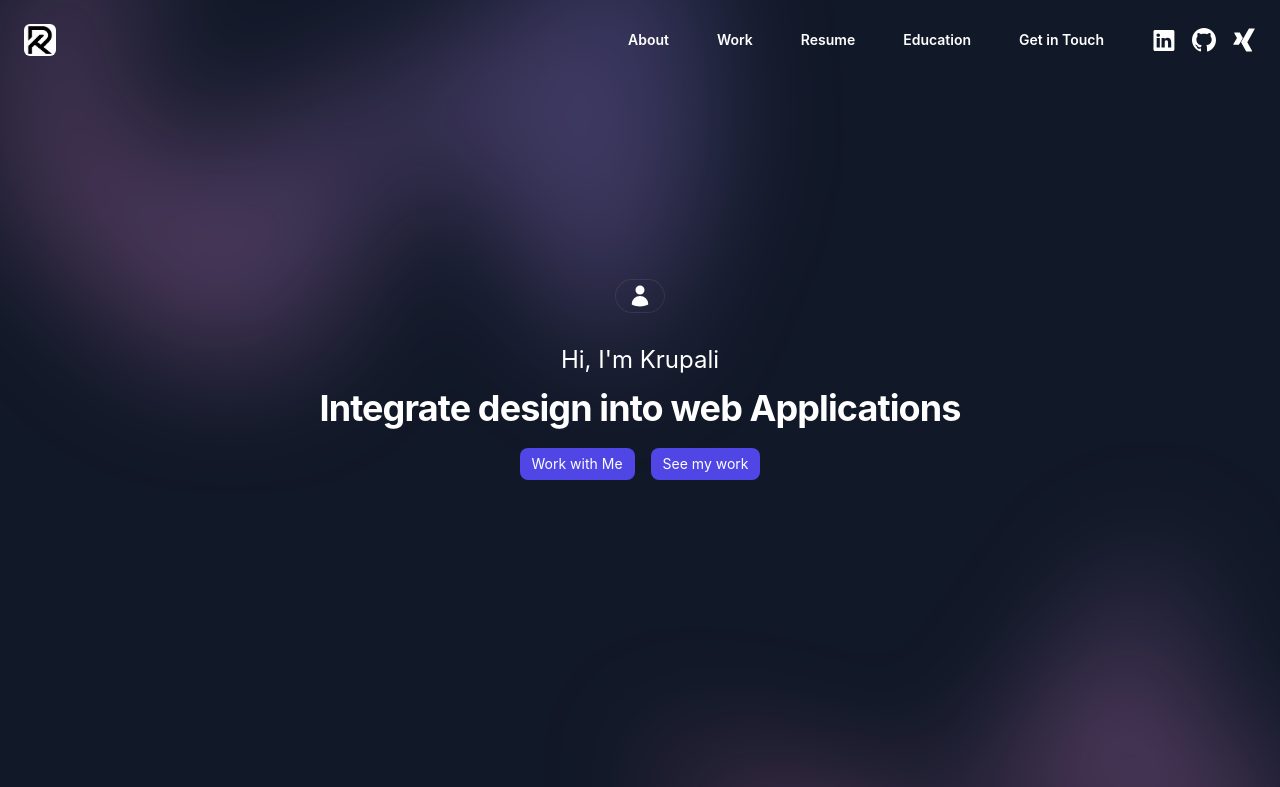
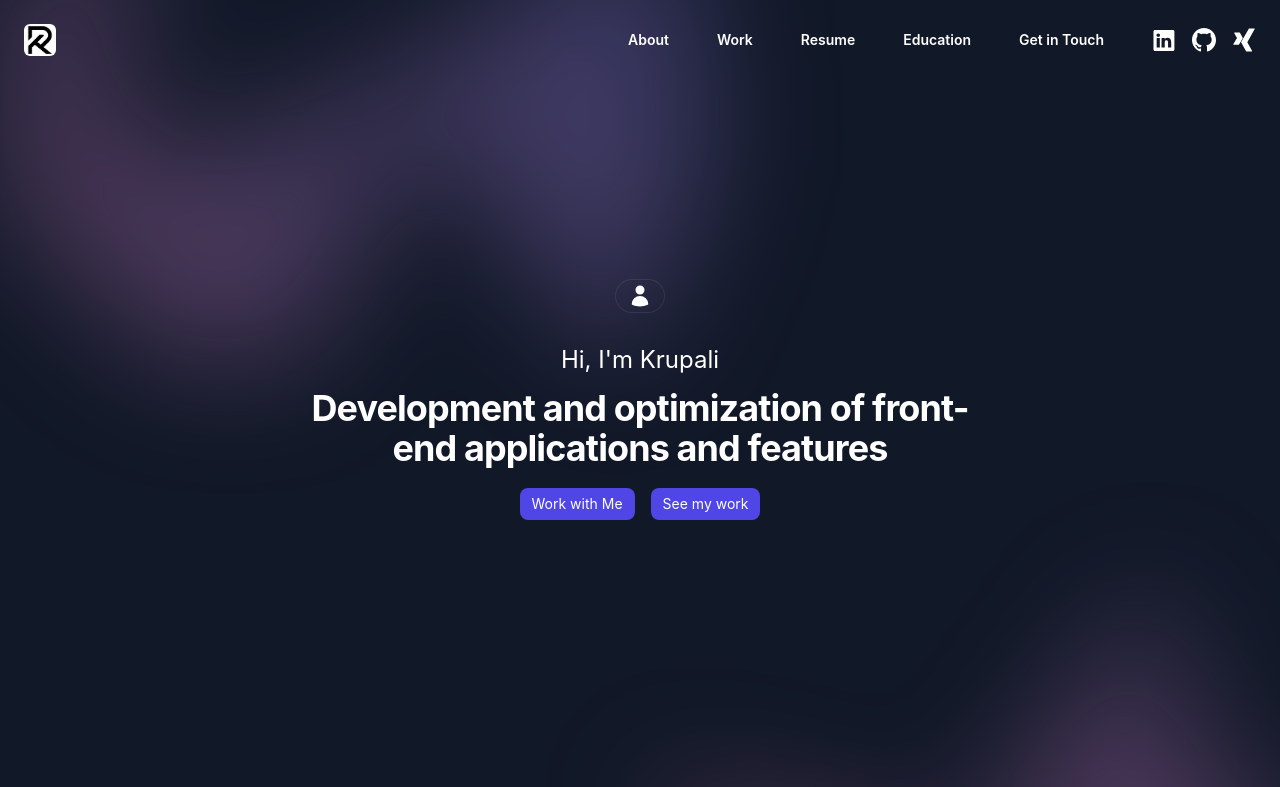
Before and after one commit to krupspatel/Portfolio, a React (Create React App) app: page / in a window 1280 px wide. Shown: the top 787 px of the page. Built offline with nearby package versions, Linux system fonts and the light colour scheme.

Commit message:
Update files

```diff
--- a/src/components/banner.js
+++ b/src/components/banner.js
@@ -28,7 +28,7 @@ export default function Banner() {
                         Hi, I'm Krupali
                     </p>
                     <h1 className="text-4xl font-bold tracking-tight text-white pb-3">
-                        Integrate design into web Applications
+                    Development and optimization of front-end applications and features
                     </h1>
                     <div className="flex justify-center gap-x-4 pt-2">
                         <a className="bg-indigo-600 p-1.5 pr-3 px-3 rounded-lg text-sm" href="#contact">Work with Me</a>
```
Also changed, not shown: 1 other file (tests, documents, lock files or other folders).
